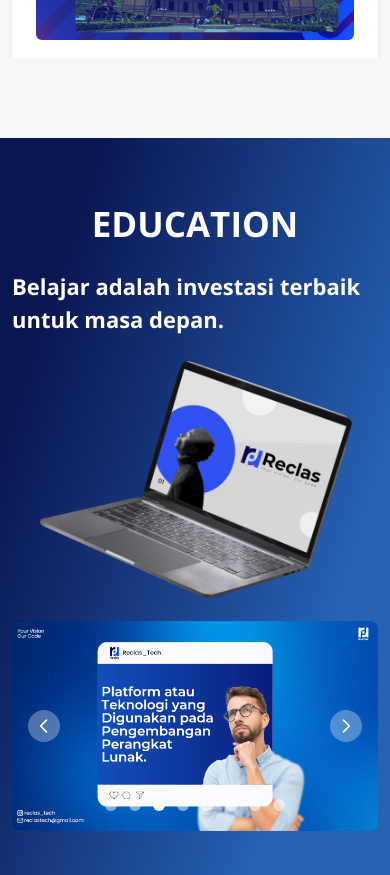
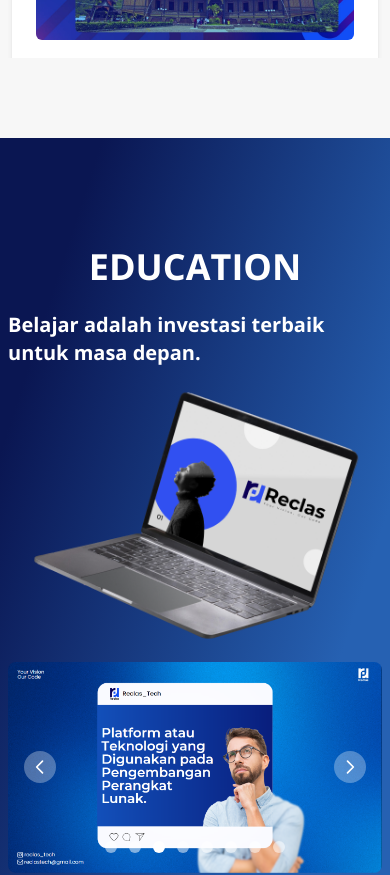
Before and after one commit to RozKoy/ReclasTech, a React (Vite) app: page / in a window 390 px wide. Shown: the part 3960-4835 px from the top of the page. Built offline with nearby package versions, Linux system fonts and the light colour scheme.

Commit message:
fix(responsive): education section

```diff
--- a/src/Components/CouPro.jsx
+++ b/src/Components/CouPro.jsx
@@ -1,22 +1,54 @@
-'use client';
+"use client";
 
-import { Carousel } from 'flowbite-react';
+import { Carousel } from "flowbite-react";
 
 const CouPro = () => {
-  return (
-    <div className="h-full ">
-    <Carousel>
-      <img className='h-full object-cover' src="Images/educa1.png" alt="..." />
-      <img className='h-full object-cover' src="Images/educa2.png" alt="..." />
-      <img className='h-full object-cover' src="Images/educa3.png" alt="..." />
-      <img className='h-full object-cover' src="Images/educa4.png" alt="..." />
-      <img className='h-full object-cover' src="Images/educa5.png" alt="..." />
-      <img className='h-full object-cover' src="Images/educa6.png" alt="..." />
-      <img className='h-full object-cover' src="Images/educa7.png" alt="..." />
-      <img className='h-full object-cover' src="Images/educa8.png" alt="..." />
-    </Carousel>
-  </div>
-  )
-}
+	return (
+		<div className="h-full w-full flex items-center">
+			<Carousel>
+				<img
+					className="h-full object-cover"
+					src="Images/educa1.png"
+					alt="..."
+				/>
+				<img
+					className="h-full object-cover"
+					src="Images/educa2.png"
+					alt="..."
+				/>
+				<img
+					className="h-full object-cover"
+					src="Images/educa3.png"
+					alt="..."
+				/>
+				<img
+					className="h-full object-cover"
+					src="Images/educa4.png"
+					alt="..."
+				/>
+				<img
+					className="h-full object-cover"
+					src="Images/educa5.png"
+					alt="..."
+				/>
+				<img
+					className="h-full object-cover"
+					src="Images/educa6.png"
+					alt="..."
+				/>
+				<img
+					className="h-full object-cover"
+					src="Images/educa7.png"
+					alt="..."
+				/>
+				<img
+					className="h-full object-cover"
+					src="Images/educa8.png"
+					alt="..."
+				/>
+			</Carousel>
+		</div>
+	);
+};
 
-export default CouPro
+export default CouPro;
--- a/src/pages/home.jsx
+++ b/src/pages/home.jsx
@@ -282,33 +282,39 @@
 			{/* education */}
 			<div
 				id="education"
-				className="education py-[60px] md:py-[80px] md:px-0 px-3"
+				className="education py-20 md:py-24 md:px-3 px-2 min-h-screen flex items-center"
 			>
-				<div
+				<div className="w-full">
+					<h2
 						data-aos="fade-up"
-					className="head text-[35px] md:text-[40px] font-bold text-center mb-5 text-white"
+						className="head max-[320px]:text-2xl text-4xl md:text-5xl font-bold text-center mb-6 text-white"
 					>
 						EDUCATION
-				</div>
+					</h2>
 					<div className="container flex flex-wrap h-full gap-3 m-auto wrap md:flex-nowrap">
 						<div
 							data-aos="fade-up"
 							className="left flex flex-col  md:w-[30%]"
 						>
-						<div className="subhead text-[22px] md:text-[27px] text-white font-bold">
-							Belajar adalah investasi terbaik untuk masa depan.
-						</div>
-						<div className="img w-[90%] m-auto md:w-auto md:mt-24 mt-4 flex justify-center">
-							<img src="Images/education.png" alt="Reclas Tech" />
+							<h3 className="subhead max-[320px]:text-sm text-xl md:text-3xl text-white font-bold">
+								Belajar adalah investasi terbaik untuk masa
+								depan.
+							</h3>
+							<div className="img w-11/12 m-auto md:w-auto md:mt-24 mt-4 flex justify-center">
+								<img
+									src="Images/education.png"
+									alt="Reclas Tech"
+								/>
 							</div>
 						</div>
-					<div className="center hidden md:block w-[2px] bg-white"></div>
+						<div className="center hidden md:block w-0.5 rounded-full bg-white"></div>
 						<div
 							data-aos="fade-up"
 							className="right w-full md:w-[70%] "
 						>
-						<div className="wrap-card flex flex-col gap-3 md:h-[500px] h-[210px] overflow-y-auto">
+							<div className="wrap-card flex flex-col gap-3 h-full aspect-video overflow-y-auto">
 								<CouPro />
+							</div>
 						</div>
 					</div>
 				</div>
```
Lines whose indentation alone changed are shown as unchanged.
